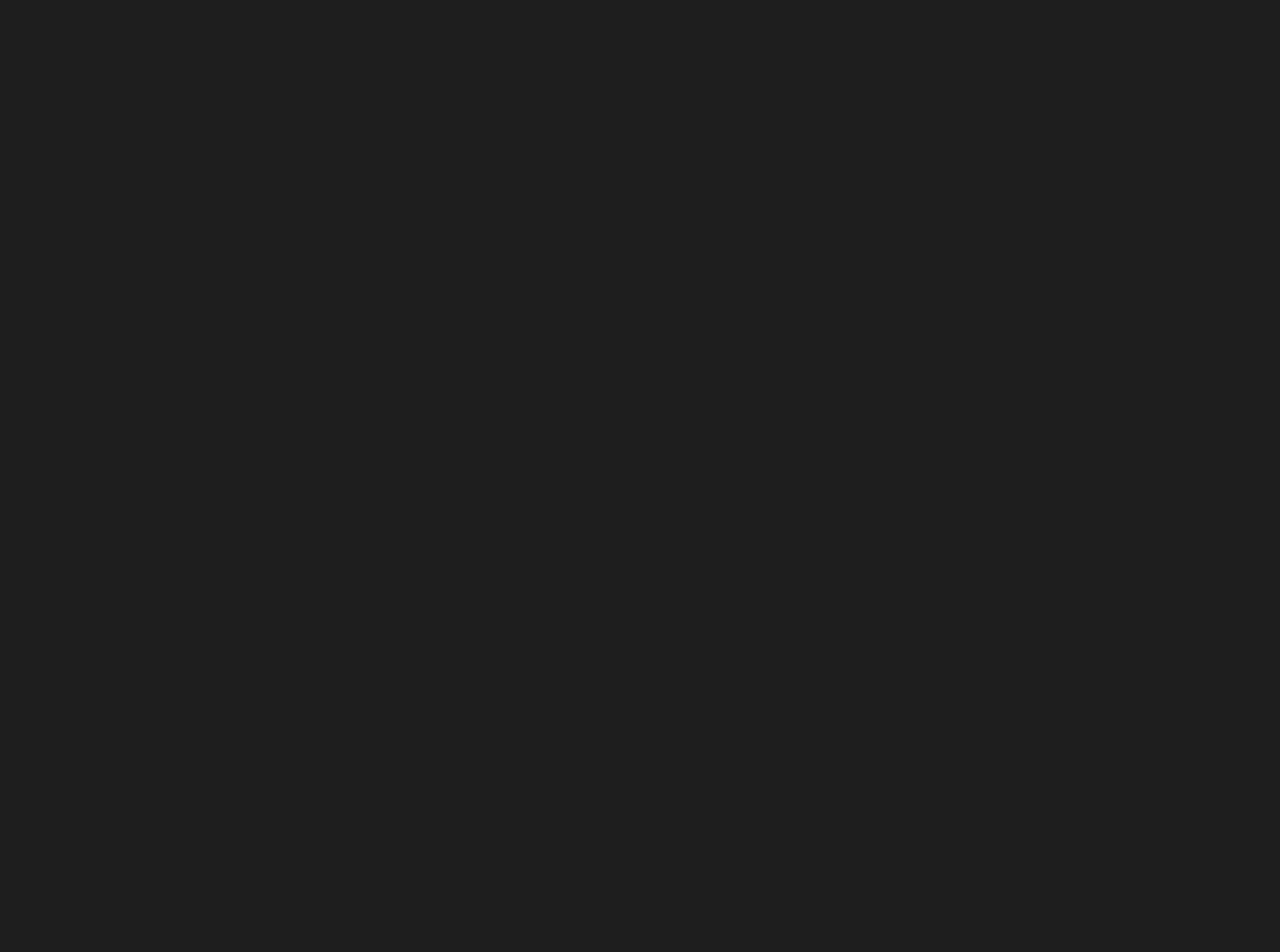
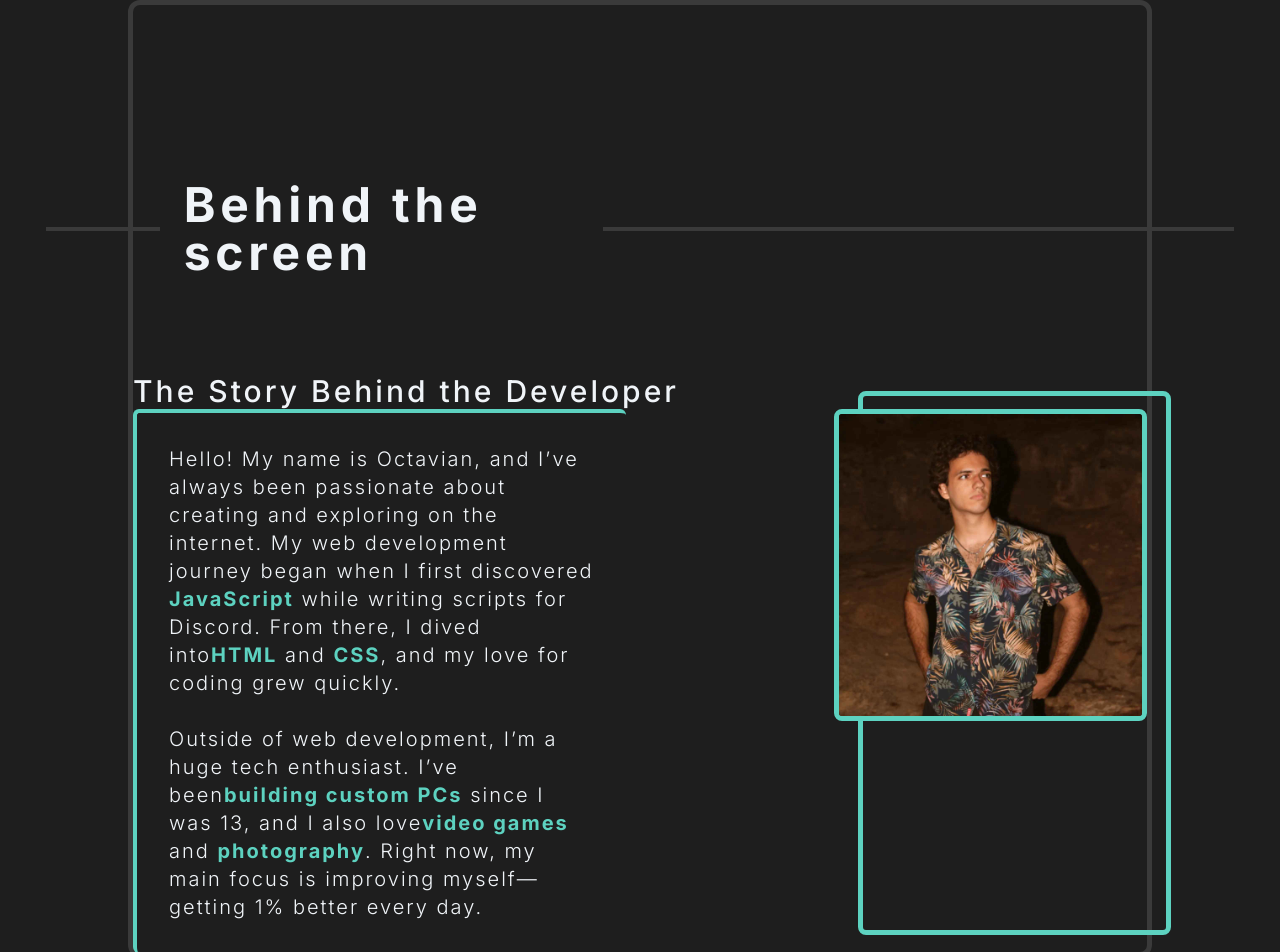
Before and after one commit to Charlatan2k/my-portofolio, a Next.js app in the folder portofolio-project/: page / in a window 1280 px wide. Shown: the part 903-1855 px from the top of the page. Before the commit the page ends 1496 px from the top, so only its background shows below. Built offline with nearby package versions, Linux system fonts and the light colour scheme; a small style sheet from the web is missing.

Commit message:
feat: Add about me section unfinished (pending progress bars)

```diff
--- /dev/null
+++ b/portofolio-project/src/app/components/Sections/About.tsx
@@ -0,0 +1,75 @@
+import Image from 'next/image';
+
+export default function About() {
+  return (
+    <div className='flex h-screen mt-[357px] w-full flex-col justify-center items-center'>
+      <section
+        id='#about'
+        className='border-[5px] flex flex-col items-center rounded-xl border-[var(--primary-gray)] w-[80%] h-[59.8125rem] mb-36'
+      >
+        <header className='titles-div justify-center items-center flex gap-6 mt-44'>
+          <hr className='border-[2px] border-[var(--primary-gray)] w-36' />
+          <h1 className='font-bold text-5xl'>Behind the screen</h1>
+          <hr className='border-[2px] border-[var(--primary-gray)] w-[804px]' />
+        </header>
+
+        <article className='content-container flex flex-col mt-24'>
+          <h2 className='text-3xl font-medium '>
+            The Story Behind the Developer
+          </h2>
+          <div className='content-duo gap-52 flex'>
+            <section className='text-container flex flex-col items-center  w-[631px] relative'>
+              <article className='flex flex-col p-8 border-l-4 border-t-4 border-[var(--primary-blue)] rounded-md'>
+                <p className='font-light text-xl'>
+                  Hello! My name is Octavian, and I’ve always been passionate
+                  about creating and exploring on the internet. My web
+                  development journey began when I first discovered{' '}
+                  <span className='font-bold text-[var(--primary-blue)]'>
+                    JavaScript
+                  </span>{' '}
+                  while writing scripts for Discord. From there, I dived into
+                  <span className='font-bold text-[var(--primary-blue)]'>
+                    HTML
+                  </span>{' '}
+                  and{' '}
+                  <span className='font-bold text-[var(--primary-blue)]'>
+                    CSS
+                  </span>
+                  , and my love for coding grew quickly.
+                  <br />
+                  <br />
+                  Outside of web development, I’m a huge tech enthusiast. I’ve
+                  been
+                  <span className='font-bold text-[var(--primary-blue)]'>
+                    building custom PCs
+                  </span>{' '}
+                  since I was 13, and I also love
+                  <span className='font-bold text-[var(--primary-blue)]'>
+                    video games
+                  </span>{' '}
+                  and{' '}
+                  <span className='font-bold text-[var(--primary-blue)]'>
+                    photography
+                  </span>
+                  . Right now, my main focus is improving myself—getting 1%
+                  better every day.
+                </p>
+              </article>
+            </section>
+            <figure className='image-container relative inline-block z-0'>
+              <div className='absolute top-[-18px] left-6 w-full h-full border-[5px] border-[var(--primary-blue)] rounded-lg z-[-1]'></div>
+              <Image
+                src={'/beach_foto.jpg'}
+                width={400}
+                height={400}
+                alt='About me Photo'
+                className='rounded-lg border-[5px] border-[var(--primary-blue)] z-[9999]'
+              />
+            </figure>
+          </div>
+          <section className=' flex items-center justify-between mt-11 h-28'></section>
+        </article>
+      </section>
+    </div>
+  );
+}
--- a/portofolio-project/src/app/components/Sections/Head.tsx
+++ b/portofolio-project/src/app/components/Sections/Head.tsx
@@ -2,7 +2,7 @@
 
 export default function Head() {
   return (
-    <div className='flex flex-grow flex-col items-center'>
+    <div className='flex flex-col items-center'>
       <section className='home-section  items-center h-full w-full flex-col flex'>
         <div className='home-text mt-40  flex flex-col items-center'>
           <h6 className='font-sf-mono font-medium mb-12 text-3xl text-[var(--primary-blue)]'>
--- a/portofolio-project/src/app/page.tsx
+++ b/portofolio-project/src/app/page.tsx
@@ -2,6 +2,7 @@
 
 import Nav from './components/Sections/Nav';
 import Head from './components/Sections/Head';
+import About from './components/Sections/About';
 import Social from './components/UI/socialElement';
 import Loader from './components/UI/Loader';
 import Email from './components/UI/EmailElement';
@@ -16,12 +17,13 @@
 export default function Home() {
   return (
     <>
-      <Loader />
-      <Nav />
-      <Head />
       <StyledContent>
+        <Loader />
+        <Nav />
+        <Head />
         <Social />
         <Email />
+        <About />
       </StyledContent>
     </>
   );
--- a/portofolio-project/tailwind.config.ts
+++ b/portofolio-project/tailwind.config.ts
@@ -18,6 +18,11 @@
       spacing: {
         85: '20.4375rem',
       },
+
+      clipPath: {
+        circle: 'circle(50%)',
+        '85-percent': 'inset(0 0 15% 0)',
+      },
     },
   },
   plugins: [],
```
Also changed, not shown: portofolio-project/public/beach_foto.jpg (added).
